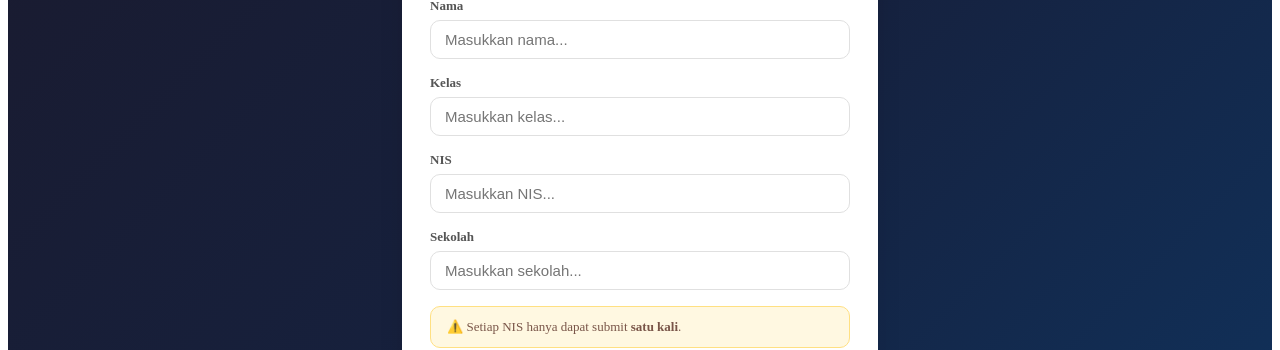
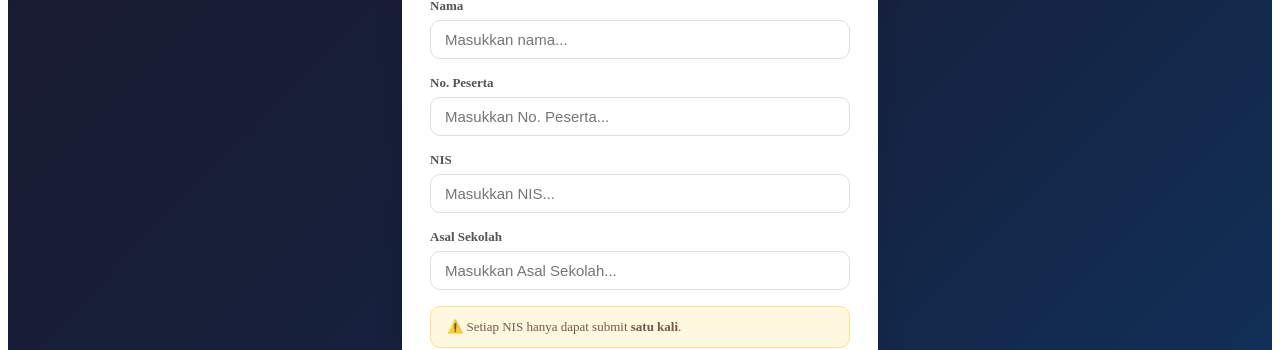
Before and after one commit to GamaGlobal/ujianlengkap, a React (Create React App) app: page / in a window 1280 px wide. Shown: the part 239-589 px from the top of the page. Built offline with nearby package versions, Linux system fonts and the light colour scheme.

Commit message:
ganti kelas ke no peserta dan sekolah ke asal sekolah

```diff
--- a/src/Ujianlengkap.jsx
+++ b/src/Ujianlengkap.jsx
@@ -558,7 +558,7 @@ export default function UjianOnline() {
   //        | "skorSesi2" | "pengerjaanSesi3" | "selesaiSemua" | "sudahSubmit"
   const [tahap, setTahap] = useState("identitas");
   const [sesiAktif, setSesiAktif] = useState(1);
-  const [identitas, setIdentitas] = useState({ nama: "", kelas: "", nis: "", sekolah: "" });
+  const [identitas, setIdentitas] = useState({ nama: "", noPeserta: "", nis: "", asalSekolah: "" });
   const [jawabanSesi1, setJawabanSesi1] = useState({});
   const [jawabanSesi2, setJawabanSesi2] = useState({});
   const [jawabanSesi3, setJawabanSesi3] = useState({});
@@ -626,7 +626,7 @@ export default function UjianOnline() {
     const id = identitasRef.current;
     const payload = {
       sesi: "TPB - Tes Potensi Belajar",
-      nama: id.nama, kelas: id.kelas, nis: id.nis, sekolah: id.sekolah,
+      nama: id.nama, noPeserta: id.noPeserta, nis: id.nis, asalSekolah: id.asalSekolah,
       waktuSelesai: new Date().toLocaleString("id-ID"),
       sisaWaktu: formatWaktu(waktuRef.current),
       skorBenar: skor.benar, skorTotal: skor.total, persenSkor: skor.persen,
@@ -662,7 +662,7 @@ export default function UjianOnline() {
     if (alasan.toLowerCase().includes("diskualifikasi")) {
       const payloadTPAKosong = {
         sesi: "TPA - Tes Potensi Akademik",
-        nama: id.nama, kelas: id.kelas, nis: id.nis, sekolah: id.sekolah,
+        nama: id.nama, noPeserta: id.noPeserta, nis: id.nis, asalSekolah: id.asalSekolah,
         waktuSelesai: new Date().toLocaleString("id-ID"), sisaWaktu: "-",
         skorBenar: 0, skorTotal: SOAL_TPA.length, persenSkor: 0,
         matika_benar: 0, matika_total: 0, matika_persen: 0,
@@ -676,7 +676,7 @@ export default function UjianOnline() {
       // Kirim sesi 3 kosong juga
       const payloadPsikologisKosong = {
         sesi: "Psikologis",
-        nama: id.nama, kelas: id.kelas, nis: id.nis, sekolah: id.sekolah,
+        nama: id.nama, noPeserta: id.noPeserta, nis: id.nis, asalSekolah: id.asalSekolah,
         waktuSelesai: new Date().toLocaleString("id-ID"), sisaWaktu: "-",
         bf_O: 0, bf_C: 0, bf_E: 0, bf_A: 0, bf_N: 0,
         hl_R: 0, hl_I: 0, hl_A: 0, hl_S: 0, hl_E: 0, hl_C: 0,
@@ -709,7 +709,7 @@ export default function UjianOnline() {
     const id = identitasRef.current;
     const payload = {
       sesi: "TPA - Tes Potensi Akademik",
-      nama: id.nama, kelas: id.kelas, nis: id.nis, sekolah: id.sekolah,
+      nama: id.nama, noPeserta: id.noPeserta, nis: id.nis, asalSekolah: id.asalSekolah,
       waktuSelesai: new Date().toLocaleString("id-ID"),
       sisaWaktu: formatWaktu(waktuRef.current),
       skorBenar: skor.benar, skorTotal: skor.total, persenSkor: skor.persen,
@@ -730,7 +730,7 @@ export default function UjianOnline() {
       // Kirim sesi 3 kosong juga
       const payloadPsikologisKosong = {
         sesi: "Psikologis",
-        nama: id.nama, kelas: id.kelas, nis: id.nis, sekolah: id.sekolah,
+        nama: id.nama, noPeserta: id.noPeserta, nis: id.nis, asalSekolah: id.asalSekolah,
         waktuSelesai: new Date().toLocaleString("id-ID"), sisaWaktu: "-",
         bf_O: 0, bf_C: 0, bf_E: 0, bf_A: 0, bf_N: 0,
         hl_R: 0, hl_I: 0, hl_A: 0, hl_S: 0, hl_E: 0, hl_C: 0,
@@ -767,7 +767,7 @@ export default function UjianOnline() {
     const dvak = dominanVAK(vak);
     const payload = {
       sesi: "Psikologis",
-      nama: id.nama, kelas: id.kelas, nis: id.nis, sekolah: id.sekolah,
+      nama: id.nama, noPeserta: id.noPeserta, nis: id.nis, asalSekolah: id.asalSekolah,
       waktuSelesai: new Date().toLocaleString("id-ID"),
       sisaWaktu: formatWaktu(waktuRef.current),
       // Big Five
@@ -916,7 +916,7 @@ export default function UjianOnline() {
 
   // ── Navigasi antar sesi ──
   const mulaiUjian = () => {
-    if (!identitas.nama.trim() || !identitas.kelas.trim() || !identitas.nis.trim() || !identitas.sekolah.trim()) { setError("Semua field wajib diisi!"); return; }
+    if (!identitas.nama.trim() || !identitas.noPeserta.trim() || !identitas.nis.trim() || !identitas.asalSekolah.trim()) { setError("Semua field wajib diisi!"); return; }
     const sudah = localStorage.getItem(`ujian_submitted_${identitas.nis}`);
     if (sudah) { setTahap("sudahSubmit"); return; }
     setError("");
@@ -1016,10 +1016,10 @@ export default function UjianOnline() {
               <span style={{ background: "#f3e5f5", color: "#7b1fa2", borderRadius: 8, padding: "3px 10px", fontSize: 11, fontWeight: 700 }}>Sesi 3: Psikologis • 30 menit</span>
             </div>
           </div>
-          {["nama", "kelas", "nis", "sekolah"].map((field) => (
+          {["nama", "noPeserta", "nis", "asalSekolah"].map((field) => (
             <div key={field} style={{ marginBottom: 16 }}>
-              <label style={S.label}>{field === "nis" ? "NIS" : field.charAt(0).toUpperCase() + field.slice(1)}</label>
-              <input style={S.input} placeholder={`Masukkan ${field === "nis" ? "NIS" : field}...`} value={identitas[field]} onChange={(e) => setIdentitas((p) => ({ ...p, [field]: e.target.value }))} />
+              <label style={S.label}>{field === "nis" ? "NIS" : field === "noPeserta" ? "No. Peserta" : field === "asalSekolah" ? "Asal Sekolah" : field.charAt(0).toUpperCase() + field.slice(1)}</label>
+              <input style={S.input} placeholder={`Masukkan ${field === "nis" ? "NIS" : field === "noPeserta" ? "No. Peserta" : field === "asalSekolah" ? "Asal Sekolah" : field}...`} value={identitas[field]} onChange={(e) => setIdentitas((p) => ({ ...p, [field]: e.target.value }))} />
             </div>
           ))}
           {error && <div style={S.errorBox}>{error}</div>}
@@ -1267,7 +1267,7 @@ export default function UjianOnline() {
       <div style={{ position: "sticky", top: 0, zIndex: 100, background: "#1a1a2e", color: "#fff", padding: "10px 20px", display: "flex", alignItems: "center", justifyContent: "space-between", boxShadow: "0 2px 8px rgba(0,0,0,0.2)" }}>
         <div>
           <div style={{ fontSize: 11, opacity: 0.7 }}>Sesi {sesiAktif}/3 — {NAMA_SESI}</div>
-          <div style={{ fontSize: 14, fontWeight: 700 }}>{identitas.nama} • {identitas.kelas}</div>
+          <div style={{ fontSize: 14, fontWeight: 700 }}>{identitas.nama} • {identitas.noPeserta}</div>
         </div>
         <div style={{ textAlign: "center" }}>
           <div style={{ fontSize: 28, fontWeight: 800, color: warnaTimer, letterSpacing: 2, fontVariantNumeric: "tabular-nums" }}>{formatWaktu(waktu)}</div>
```
